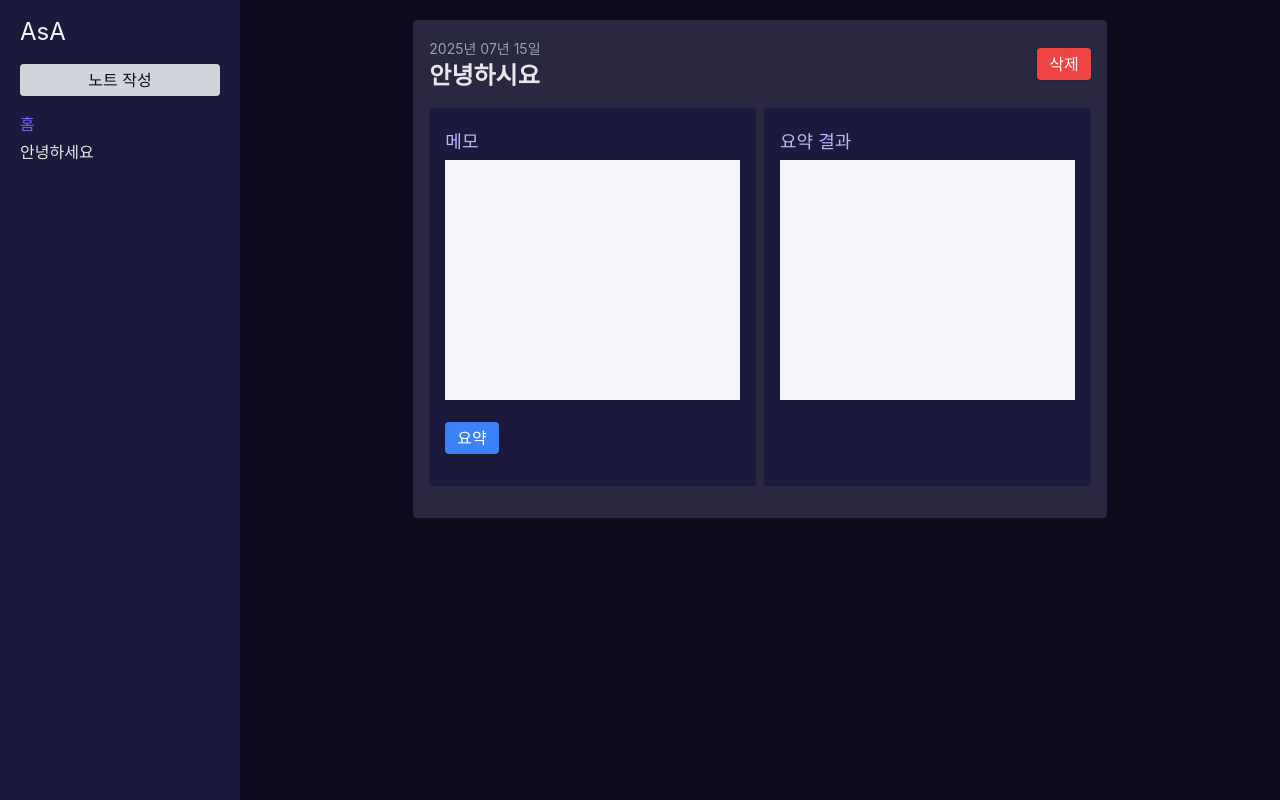
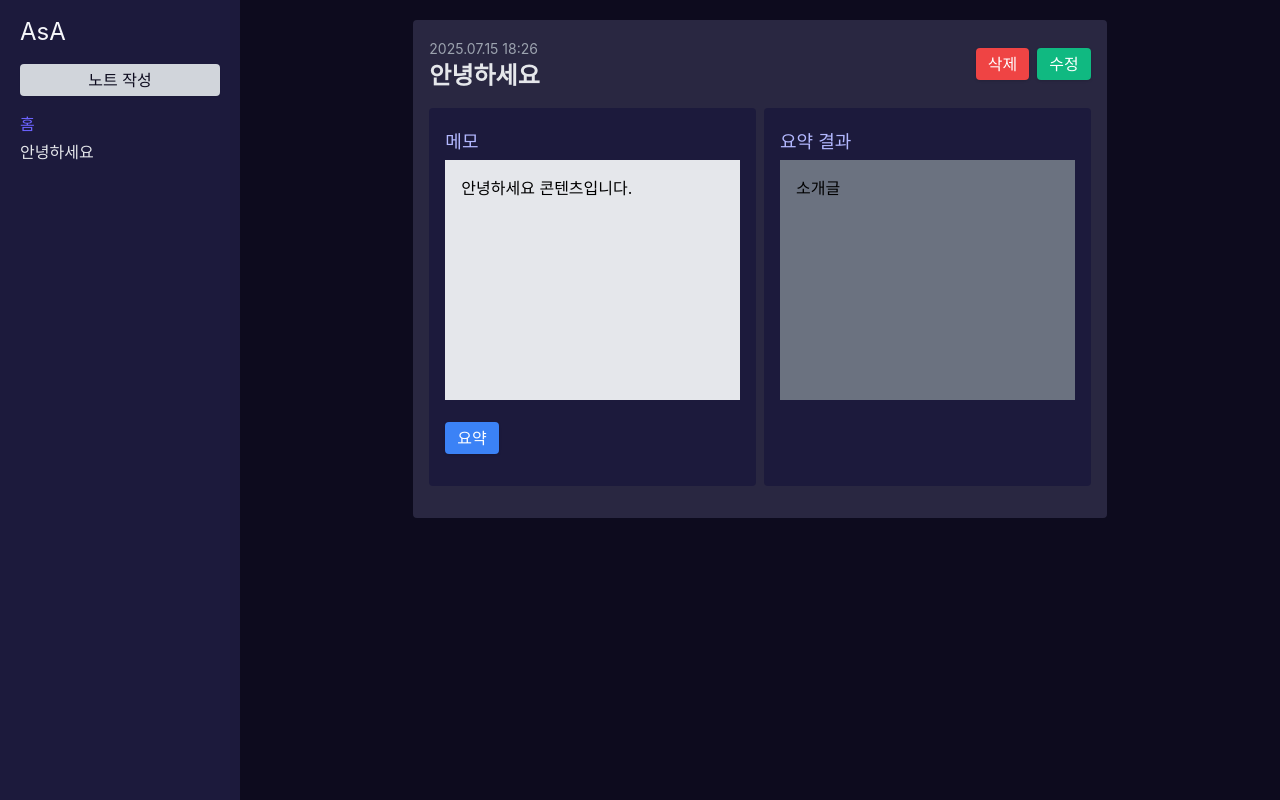
Before and after one commit to sum529-create/auto-summary-ai, a React (Vite) app: page /notes/1 in a window 1280 px wide. Built offline with nearby package versions, Linux system fonts and the light colour scheme.

Commit message:
feat: 기본 노트 CRUD 완료 #3

```diff
--- a/src/components/layout/NavSection.jsx
+++ b/src/components/layout/NavSection.jsx
@@ -5,7 +5,8 @@ import Button from "../ui/Button";
 const NavSection = () => {
   const navigate = useNavigate();
   const handleClick = () => {
-    const id =1;
+    const id = crypto.randomUUID();
+
     navigate(`/notes/${id}`)
   }
   return (
--- a/src/components/notes/NoteList.jsx
+++ b/src/components/notes/NoteList.jsx
@@ -5,7 +5,7 @@ import { useSelector } from 'react-redux'
 const NoteList = () => {
   const notes = useSelector(state => state.notes);
   return (
-    <ul className='my-4'>
+    <ul className='my-4 space-y-5'>
       {
         notes.map(e => (
           <NoteListItem key={e.id} data={e}/>
--- a/src/components/notes/NoteListItem.jsx
+++ b/src/components/notes/NoteListItem.jsx
@@ -9,7 +9,9 @@ const NoteListItem = ({data}) => {
         <FlexRow>
           <div>
             <h3 className='text-gray-900 text-lg'>{data.title}</h3>
-            <p className='text-gray-700 text-base'>{data.content}</p>
+            <p className='text-gray-700 text-base max-w-full min-w-0 flex-grow overflow-hidden text-ellipsis whitespace-nowrap'>
+              {data.content.slice(0, 50)}
+            </p>
           </div>
           <div className='text-gray-500 text-sm'>{data.date}</div>
         </FlexRow>
--- a/src/components/notes/NoteTextArea.jsx
+++ b/src/components/notes/NoteTextArea.jsx
@@ -1,16 +1,18 @@
-import React from 'react'
+import { cn } from "../../lib/utils"
 
-const NoteTextArea = ({title, isReadOnly, children}) => {
+const NoteTextArea = ({title, content, isReadOnly, onChange, children}) => {
   return (
     <div className="bg-sumi-night p-4 rounded flex-1">
       <h4 className='text-lg my-1 text-sumi-starlight'>{title}</h4>
       <textarea
-        className="w-full p-4 min-h-60 bg-sumi-moon resize-none outline-none focus:(ring-2 ring-blue-500)"
+        className={cn(`w-full p-4 min-h-60 resize-none outline-none focus:(ring-2 ring-blue-500) ${isReadOnly ? 'bg-gray-500' : 'bg-gray-200'}`)}
         name="note-content"
         id="note-content"
-        aria-label={title} readOnly={isReadOnly}>
-
-      </textarea>
+        onChange={e => onChange(e.target.value)}
+        aria-label={title} readOnly={isReadOnly}
+        value={content}
+        placeholder={!isReadOnly && '메모를 적어주세요.'}
+      />
       {children}
     </div>
   )
--- a/src/components/routes/NoteDetail.jsx
+++ b/src/components/routes/NoteDetail.jsx
@@ -1,27 +1,123 @@
-import React from "react";
 import NoteArea from "../notes/NoteArea";
 import FlexRow from "../ui/FlexRow";
 import NoteTextArea from "../notes/NoteTextArea";
 import Button from "../ui/Button";
+import {  useDispatch, useSelector } from "react-redux";
+import { useNavigate, useParams } from "react-router-dom";
+import { selectNoteById } from "../../store/noteSelector";
+import { useEffect, useState } from "react";
+import { addNote, deleteNote, updateNote } from "../../store/notesSlice";
+import { format } from "date-fns";
 
 const NoteDetail = () => {
+  const {id} = useParams();
+  const note = useSelector(selectNoteById(id));
+  const dispatch = useDispatch();
+  const navigate = useNavigate();
+  const [title, setTitle] = useState(note?.title || '');
+  const [content, setContent] = useState(note?.content || '')
+  const [summary, setSummary] = useState(note?.summary || '')
+
+  useEffect(() => {
+    if(note) {
+      setContent(note.content || '')
+      setTitle(note.title || '')
+      setSummary(note.summary || '')
+    } else {
+      initNote();
+    }
+  },[note])
+
+  const initNote = () => {
+    setContent('')
+    setTitle('')
+    setSummary('')
+  }
+
+  const onHandleAddNote = () => {
+    if(!title.trim()) return alert('제목을 입력해주세요.')
+    if(!content.trim()) {
+      return alert('메모를 입력해주세요')
+    }
+    const now = new Date();
+    const newNote = {
+      id,
+      title: title.trim(),
+      content: content.trim(),
+      date: format(now, 'yyyy.MM.dd HH:MM'),
+      summary
+    }
+    dispatch(addNote(newNote))
+    navigate('/');
+    initNote();
+  }
+
+  const onHandleDeleteNote = () => {
+    if(confirm('해당 노트를 정말 삭제하시겠습니까?')){
+      dispatch(deleteNote({id}))
+      navigate('/')
+      initNote();
+    }
+  }
+
+  const onHandleUpdateNote = () => {
+    const modifyNote = {
+      id,
+      title,
+      content,
+      summary
+    }
+    dispatch(updateNote(modifyNote));
+    navigate('/');
+    initNote();
+  }
+
   return (
     <NoteArea>
+      {
+        note ?
+        <>
           <FlexRow>
             <div>
-          <span className="text-gray-400 text-sm">2025년 07년 15일</span>
-          <h3 className="text-gray-200 text-2xl font-bold">안녕하시요</h3>
+              <span className="text-gray-400 text-sm">{note.date}</span>
+              <h3 className="text-gray-200 text-2xl font-bold">{note.title}</h3>
             </div>
-        <Button variant="danger">삭제</Button>
+            <div className="space-x-2">
+              <Button onClick={onHandleDeleteNote} variant="danger">삭제</Button>
+              <Button onClick={onHandleUpdateNote} variant="success">수정</Button>
+            </div>
           </FlexRow>
           <div className="flex gap-2 my-4">
-        <NoteTextArea title="메모" isReadOnly={false}>
+            <NoteTextArea title="메모" content={content} onChange={setContent} isReadOnly={false}>
+              <div className="my-4">
+                <Button>요약</Button>
+              </div>
+            </NoteTextArea>
+            <NoteTextArea title="요약 결과" content={summary} isReadOnly={true}/>
+          </div>
+        </>
+        :
+        <>
+          <FlexRow>
+            <div className="flex flex-col space-y-2">
+              <label htmlFor="title" className="text-white">제목</label>
+              <input type="text" id="title" value={title} placeholder="제목을 입력해주세요." className="bg-gray-200 rounded border py-1 px-2 border-sumi-nebula" onChange={e => setTitle(e.target.value)} />
+            </div>
+          </FlexRow>
+          <div className="flex gap-2 my-4">
+            <NoteTextArea onChange={setContent} content={content} title="메모" isReadOnly={false}>
               <div className="my-4">
                 <Button>요약</Button>
               </div>
             </NoteTextArea>
             <NoteTextArea title="요약 결과" isReadOnly={true}/>
           </div>
+          <div className="flex justify-end">
+            <Button onClick={onHandleAddNote} variant="success">추가</Button>
+          </div>
+        </>
+      }
+
     </NoteArea>
   );
 };
--- /dev/null
+++ b/src/store/noteSelector.js
@@ -0,0 +1,4 @@
+export const selectNoteById = (id) => (state) => {
+  const note = state.notes.find(e => e.id.toString() === id.toString());
+  if(note) return note;
+}
--- a/src/store/notesSlice.js
+++ b/src/store/notesSlice.js
@@ -5,7 +5,8 @@ export const initialState = [
     id: 1,
     title: '안녕하세요',
     content: '안녕하세요 콘텐츠입니다.',
-    date: '2025.07.15 18:26'
+    date: '2025.07.15 18:26',
+    summary: '소개글',
   }
 ]
 
@@ -14,22 +15,18 @@ const noteSlice = createSlice({
   initialState,
   reducers: {
     addNote: (state, action) => {
-      state.notes = state.notes.push(action.payload)
+      state.push(action.payload)
     },
     deleteNote: (state, action) => {
-      state.notes = state.notes.filter(e => e.id !== action.payload.id)
+      return state.filter(e => e.id !== action.payload.id)
     },
     updateNote: (state, action) => {
-      state.notes.map(e => {
-        if(e.id === action.payload.id){
-          return {
-            title: action.payload.title,
-            content: action.payload.content,
-            summary: action.payload.summary
-          }
-        }
-        return e;
-      })
+      const note = state.find(e => e.id === action.payload.id);
+      if(note){
+        note.title = action.payload.title;
+        note.content = action.payload.content;
+        note.summary = action.payload.summary;
+      }
     }
   }
 })
```
Also changed, not shown: 1 other file (tests, documents, lock files or other folders). Lines whose indentation alone changed are shown as unchanged.
